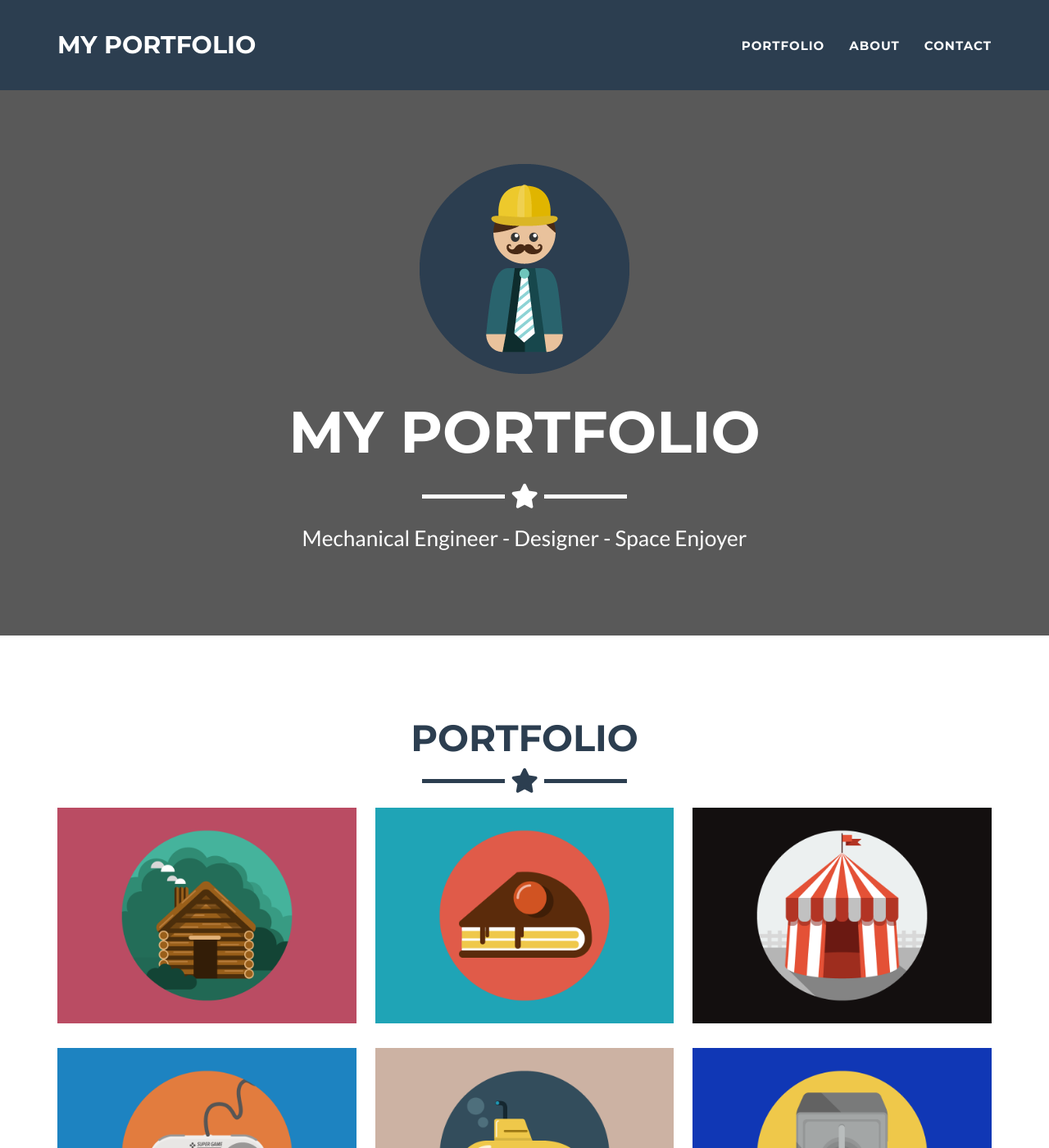
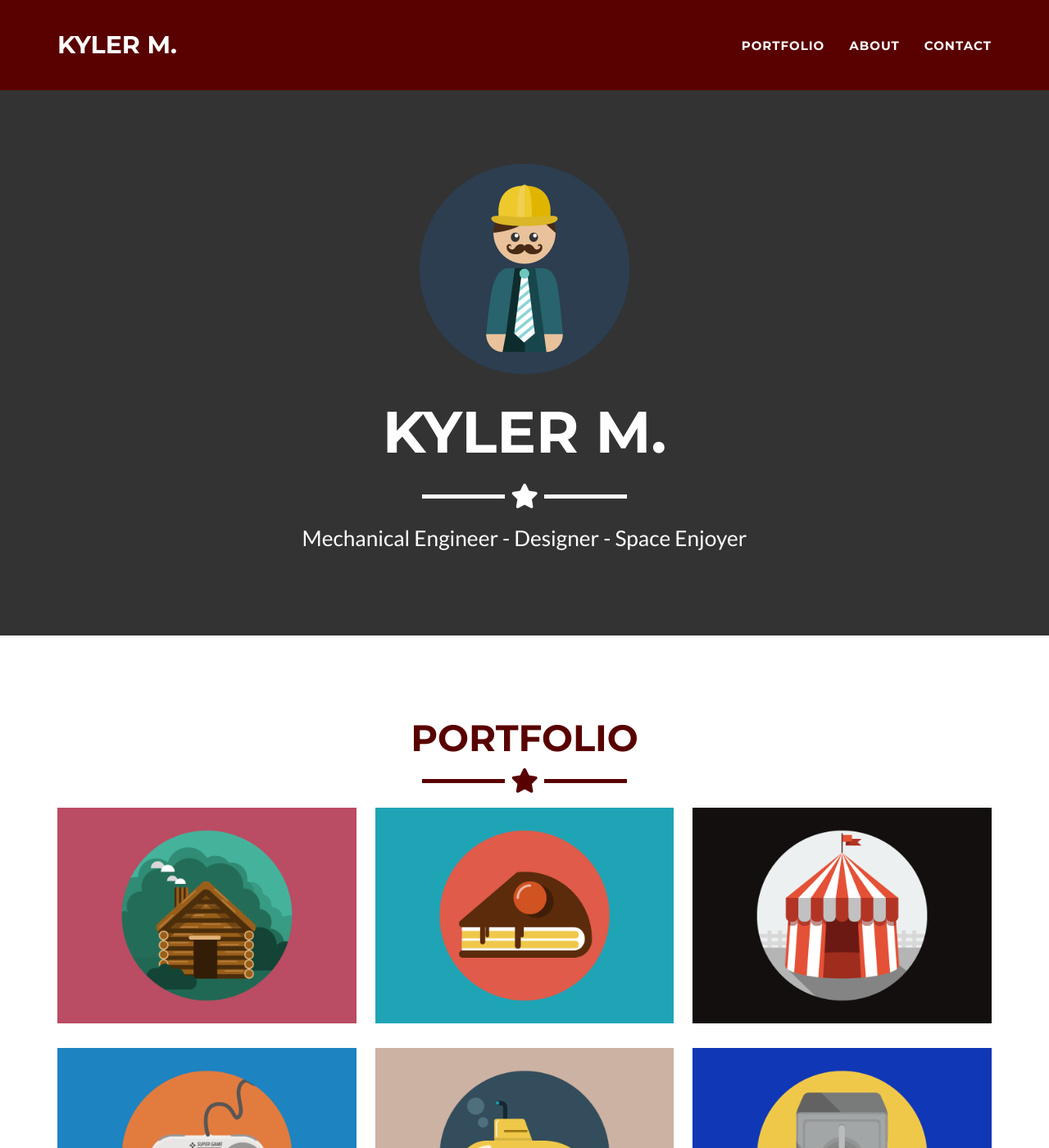
Before and after one commit to relyk9/relyk9.github.io, a Jekyll site: the page built from _posts/2014-07-18-project-1.markdown, in a window 1280 px wide and 1400 px high. Shown: the whole window at 82% size. Built offline with Jekyll 4.4.1, drawn with Linux system fonts in a browser that asks for light colours.

Commit message:
Update colors etc.

```diff
--- a/_config.yml
+++ b/_config.yml
@@ -1,5 +1,5 @@
 # Site settings
-title: my portfolio
+title: Kyler M.
 email: kylermof@gmail.com
 url: https://kylerm.me
 description: "Write an awesome description for your new site here. You can edit this line in _config.yml. It will appear in your document head meta (for Google search results) and in your feed.xml site description."
@@ -25,10 +25,10 @@ disqus_shortname: myshortname
 
 # Color settings (hex-codes without the leading hash-tag)
 color:
-  primary: 595959 #80B3FF
-  primary-rgb: "89,89,89" #"128,179,255"
-  secondary: 2c3e50 #FD6E8A
-  secondary-dark: 590000 #A2122F
+  primary: 333333 #80B3FF
+  primary-rgb: "51,51,51" #"128,179,255"
+  secondary: 590000 #FD6E8A
+  secondary-dark: 330000 #A2122F
 
 # Footer settings
 footer:
```
